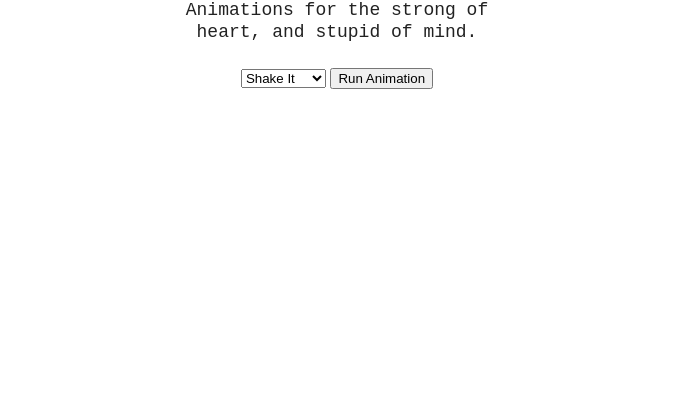
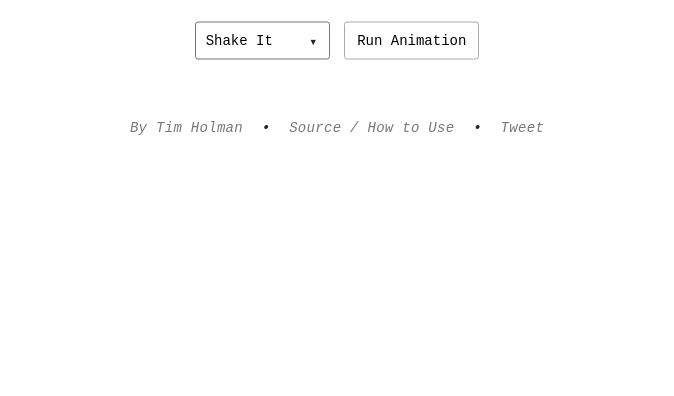
Before and after one commit to tholman/obnoxious.css, a website: page demo/index.html in a window 1280 px wide. Shown: the part 404-800 px from the top of the page, without its empty margins (303-977 px from the left). Drawn offline with Linux system fonts and the light colour scheme.

Commit message:
complete 'site'

```diff
--- a/demo/css/styles.css
+++ b/demo/css/styles.css
@@ -38,7 +38,66 @@ body {
   margin-bottom: 25px;
 }
 
+.select {
+  display: inline-block;
+  margin-right: 10px;
+  position: relative;
+}
+
+select {
+  transition: background-color 200ms ease;
+  font-size: 14px;
+  padding: 10px;
+  -webkit-appearance: none;
+  -moz-appearance: none;
+  appearance: none;
+  box-sizing: border-box;
+  border-radius: 3px;
+  font-family: monospace;
+  padding-right: 30px;
+  position: relative;
+  outline: 0px;
+  background: #fff;
+  cursor: pointer;
+}
+
+.select:after {
+  content: "▼";
+  padding: 14px 8px;
+  position: absolute;
+  right: 13px;
+  top: 0;
+  z-index: 1;
+  text-align: center;
+  width: 10%;
+  height: 100%;
+  pointer-events: none;
+  box-sizing: border-box;
+  font-size: 9px;
+}
+
+button {
+  transition: background-color 200ms ease;
+  font-size: 14px;
+  padding: 10px 12px;
+  -webkit-appearance: none;
+  -moz-appearance: none;
+  appearance: none;
+  box-sizing: border-box;
+  border-radius: 3px;
+  border: 1px solid #aaa;
+  background: #fff;
+  font-family: monospace;
+  cursor: pointer;
+}
+
+button:hover,
+select:hover {
+  background-color: #eee;
+}
+
 .center .links {
+  padding-top: 60px;
   font-family: monospace;
   letter-spacing: 0.3px;
   font-style: italic;
@@ -55,3 +114,8 @@ body {
 .center .links a:hover {
     text-decoration: underline;
 }
+
+iframe {
+    margin-left: 14px;
+    margin-bottom: -5px;
+}
--- a/demo/index.html
+++ b/demo/index.html
@@ -2,7 +2,8 @@
 <html>
     <head>
         <title> Obnoxious.css </title>
-        <meta name="description" content="Animations ">
+        <meta name="description" content="Animations for the strong of heart, and weak of mind.">
+        <meta charset="UTF-8">
 
         <!-- CSS -->
         <link href='./css/styles.css' rel='stylesheet'>
@@ -15,34 +16,35 @@
       <div class="center">
         <h1 class="animated"> OBNOXIOUS.CSS </h1>
         <div class="description">
-          Animations for the strong of heart, and stupid of mind.
+          Animations for the strong of heart, and weak of mind.
         </div>
         <div class="controls">
 
           <form>
-            <select>
-              <option value="shakeit">Shake It</option>
-              <option value="barrel-roll">Barrel Roll</option>
-              <option value="shake-it">Shake It</option>
-              <option value="strobe">Strobe</option>
-            </select>
+            <div class="select">
+              <select>
+                <option value="shakeit">Shake It</option>
+                <option value="barrel-roll">Barrel Roll</option>
+                <option value="shake-it">Shake It</option>
+              </select>
+            </div>
 
             <button>Run Animation</button>
           </form>
 
         </div>
-        <!-- <div class="links"> -->
-   <!--        <a href="http://tholman.com">By Tim Holman</a> &bull;
-          <a href="./video">I don't get it?</a> &bull;
-          <a href="http://github.com/tholman/overscroll">Source & Instructions</a> &bull;
-          <a href="https://twitter.com/share" class="twitter-share-button" data-text="Overscroll.js, easter eggs on the far side of your screen -" data-via="twholman">Tweet</a> -->
-        <!-- </div> -->
+
+        <div class="links">
+          <a href="http://tholman.com">By Tim Holman</a> &bull;
+          <a href="http://github.com/tholman/obnoxious.css">Source / How to Use</a> &bull;
+          <a href="https://twitter.com/share" class="twitter-share-button" data-text="Obnoxious.js - Animations for the strong of heart, and weak of mind." data-via="twholman">Tweet</a>
+        </div>
       </div>
 
         <!-- JS -->
         <script src='./js/index.js'></script>
 
     <!-- Tweet Button -->
-<!--     <script>!function(d,s,id){var js,fjs=d.getElementsByTagName(s)[0],p=/^http:/.test(d.location)?'http':'https';if(!d.getElementById(id)){js=d.createElement(s);js.id=id;js.src=p+'://platform.twitter.com/widgets.js';fjs.parentNode.insertBefore(js,fjs);}}(document, 'script', 'twitter-wjs');</script>
-    </body> -->
+    <script>!function(d,s,id){var js,fjs=d.getElementsByTagName(s)[0],p=/^http:/.test(d.location)?'http':'https';if(!d.getElementById(id)){js=d.createElement(s);js.id=id;js.src=p+'://platform.twitter.com/widgets.js';fjs.parentNode.insertBefore(js,fjs);}}(document, 'script', 'twitter-wjs');</script>
+    </body>
 </html>
```
Lines whose indentation alone changed are shown as unchanged.
